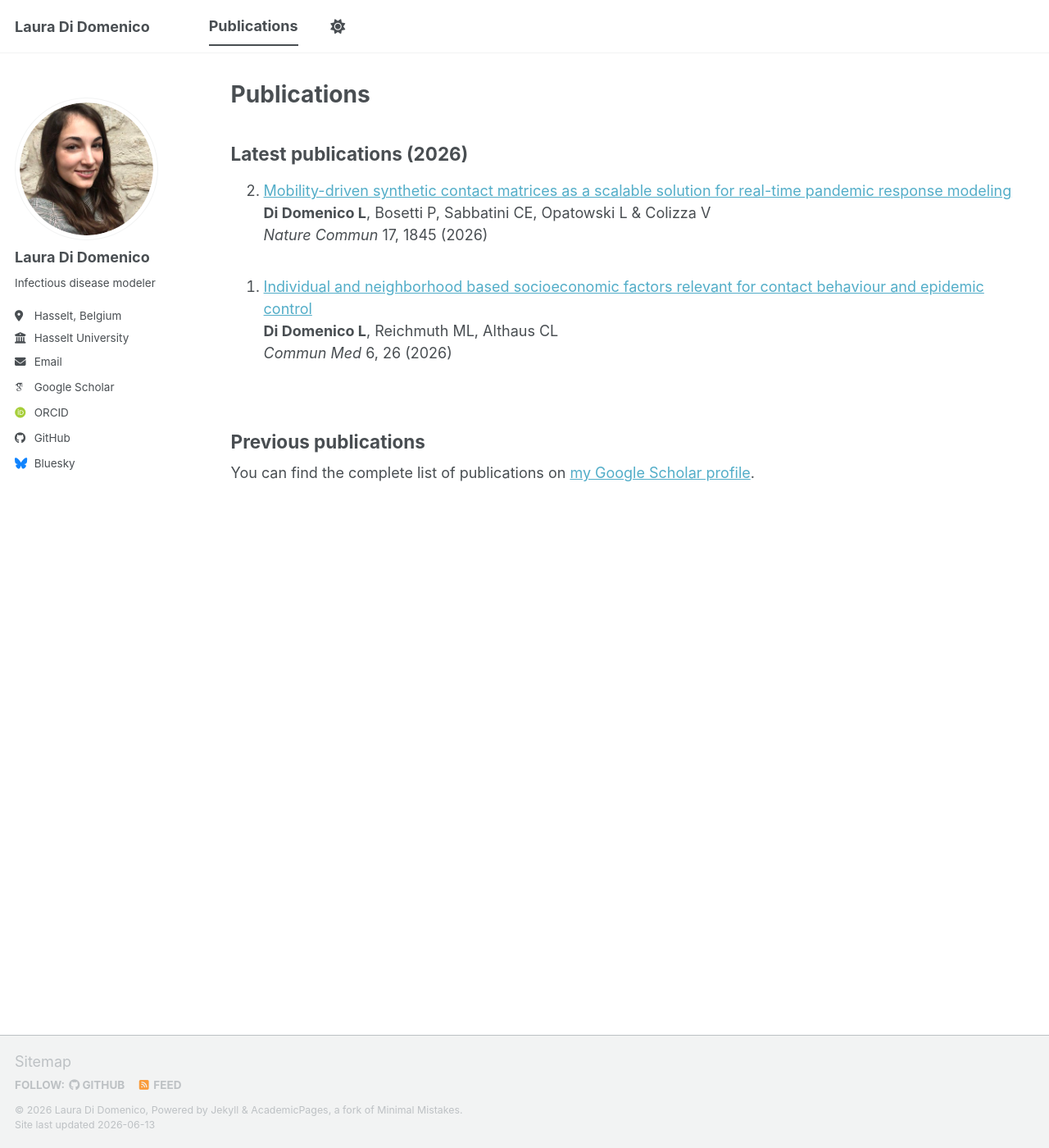
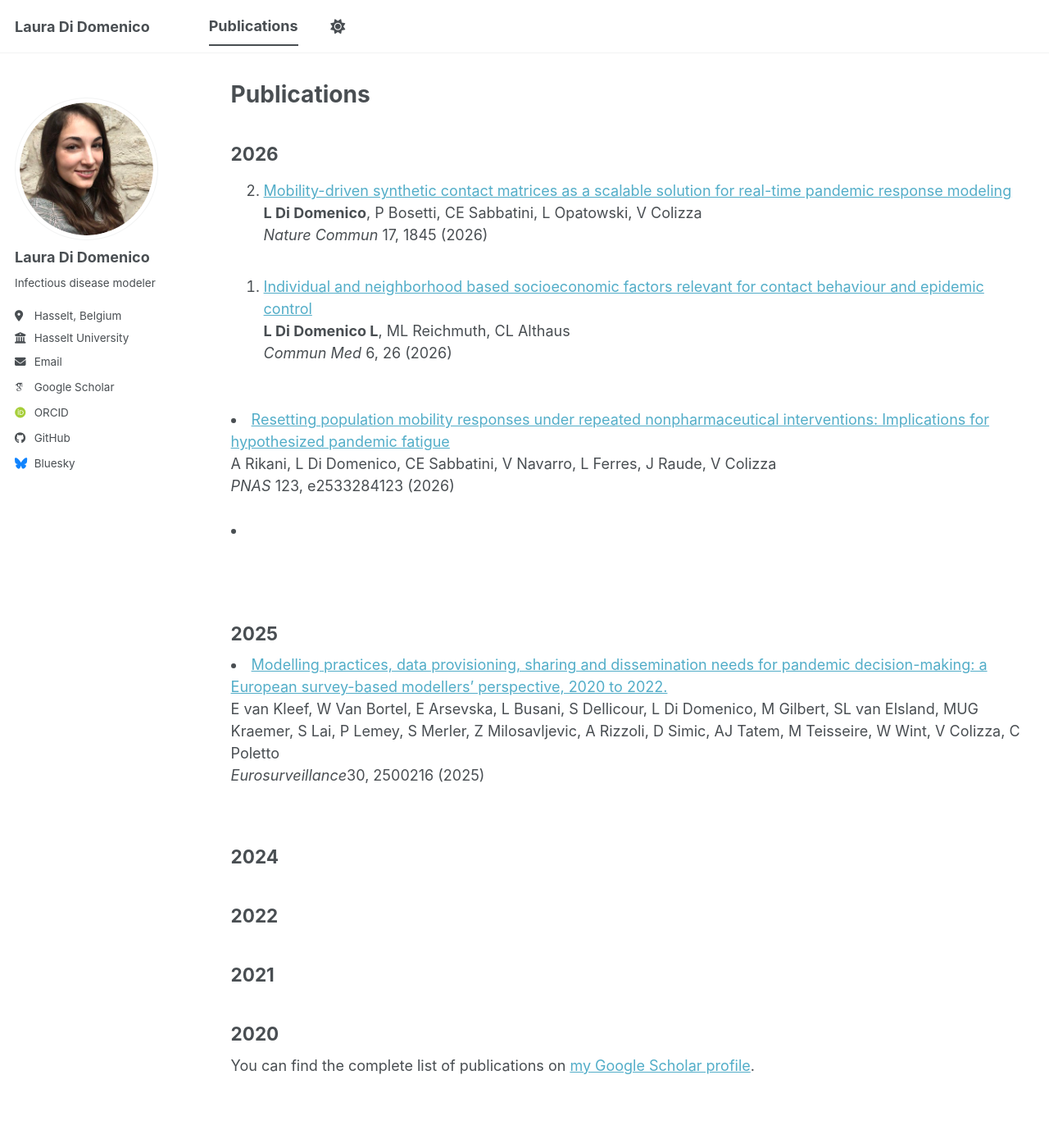
Before and after one commit to laura-didomenico/laura-didomenico.github.io, a Jekyll site: the page built from _pages/publications.html, in a window 1280 px wide and 1400 px high. Shown: the whole window at 82% size. Built offline with Jekyll 4.4.1, drawn with Linux system fonts in a browser that asks for light colours; some web fonts are replaced; a script bundle is joined from its source files by our own code; library files that are not in the unit come from our copies.

Commit message:
add publications

```diff
--- a/_pages/publications.html
+++ b/_pages/publications.html
@@ -7,21 +7,44 @@ author_profile: true
 
 {% include base_path %}
 
-<h2 id="publications"> Latest publications (2026) </h2>
+<h2 id="publications"> 2026 </h2>
 <ol reversed="">
 
 <li><a href="https://doi.org/10.1038/s41467-026-68557-3">
 Mobility-driven synthetic contact matrices as a scalable solution for real-time pandemic response modeling</a><br>
-<strong>Di Domenico L</strong>, Bosetti P, Sabbatini CE, Opatowski L & Colizza V<br>
+<strong>L Di Domenico</strong>, P Bosetti, CE Sabbatini, L Opatowski, V Colizza <br>
 <em>Nature Commun</em> 17, 1845 (2026)</li><br>
 
 <li><a href="https://doi.org/10.1038/s43856-025-01282-y">
 Individual and neighborhood based socioeconomic factors relevant for contact behaviour and epidemic control</a><br>
-<strong>Di Domenico L</strong>, Reichmuth ML, Althaus CL<br>
+<strong>L Di Domenico L</strong>, ML Reichmuth, CL Althaus <br>
 <em>Commun Med</em> 6, 26 (2026)</li><br>
 </ol>
 
-<h2 id="publications"> Previous publications </h2>
+<li><a href="https://doi.org/10.1073/pnas.2533284123">
+Resetting population mobility responses under repeated nonpharmaceutical interventions: Implications for hypothesized pandemic fatigue</a><br>
+A Rikani, </strong>L Di Domenico</strong>, CE Sabbatini, V Navarro, L Ferres, J Raude, V Colizza <br>
+<em>PNAS</em> 123, e2533284123 (2026)</li><br>
+
+<li><a href="https://doi.org/">
+</a><br>
+<br>
+<em> </em> </li><br>
+
+<h2 id="publications"> 2025 </h2>
+
+<li><a href="https://doi.org/10.2807/1560-7917.ES.2025.30.42.2500216">
+Modelling practices, data provisioning, sharing and dissemination needs for pandemic decision-making: a European survey-based modellers’ perspective, 2020 to 2022. </a><br>
+E van Kleef, W Van Bortel, E Arsevska, L Busani, S Dellicour, </strong>L Di Domenico</strong>, M Gilbert, SL van Elsland, MUG Kraemer, S Lai, P Lemey, S Merler, Z Milosavljevic, A Rizzoli, D Simic, AJ Tatem, M Teisseire, W Wint, V Colizza, C Poletto <br>
+<em>Eurosurveillance</em>30, 2500216 (2025) </li><br>
+
+<h2 id="publications"> 2024 </h2>
+
+<h2 id="publications"> 2022 </h2>
+
+<h2 id="publications"> 2021 </h2>
+
+<h2 id="publications"> 2020 </h2>
 
 {% if site.author.googlescholar %}
   <div class="wordwrap">You can find the complete list of publications on <a href="{{site.author.googlescholar}}">my Google Scholar profile</a>.</div>
```
